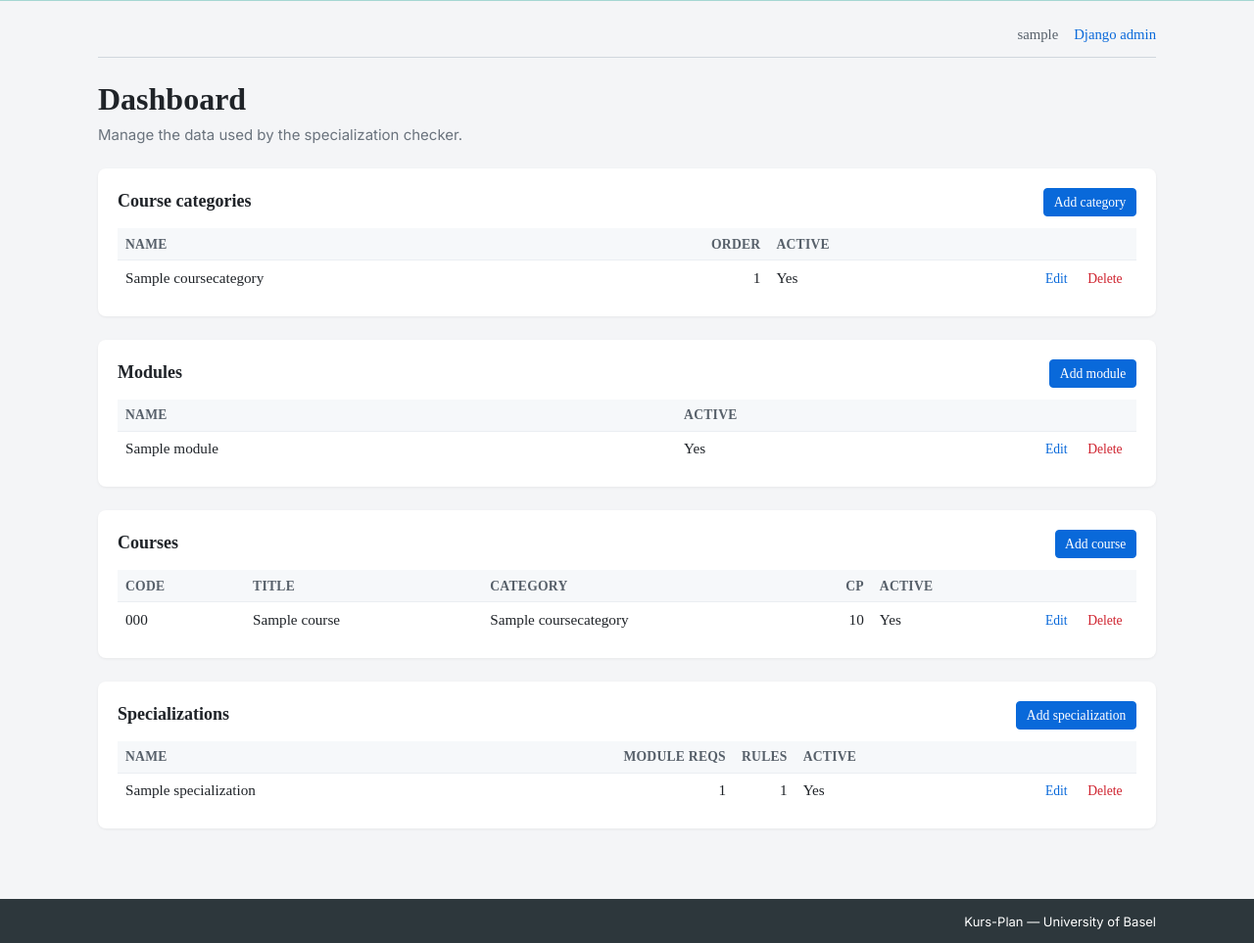
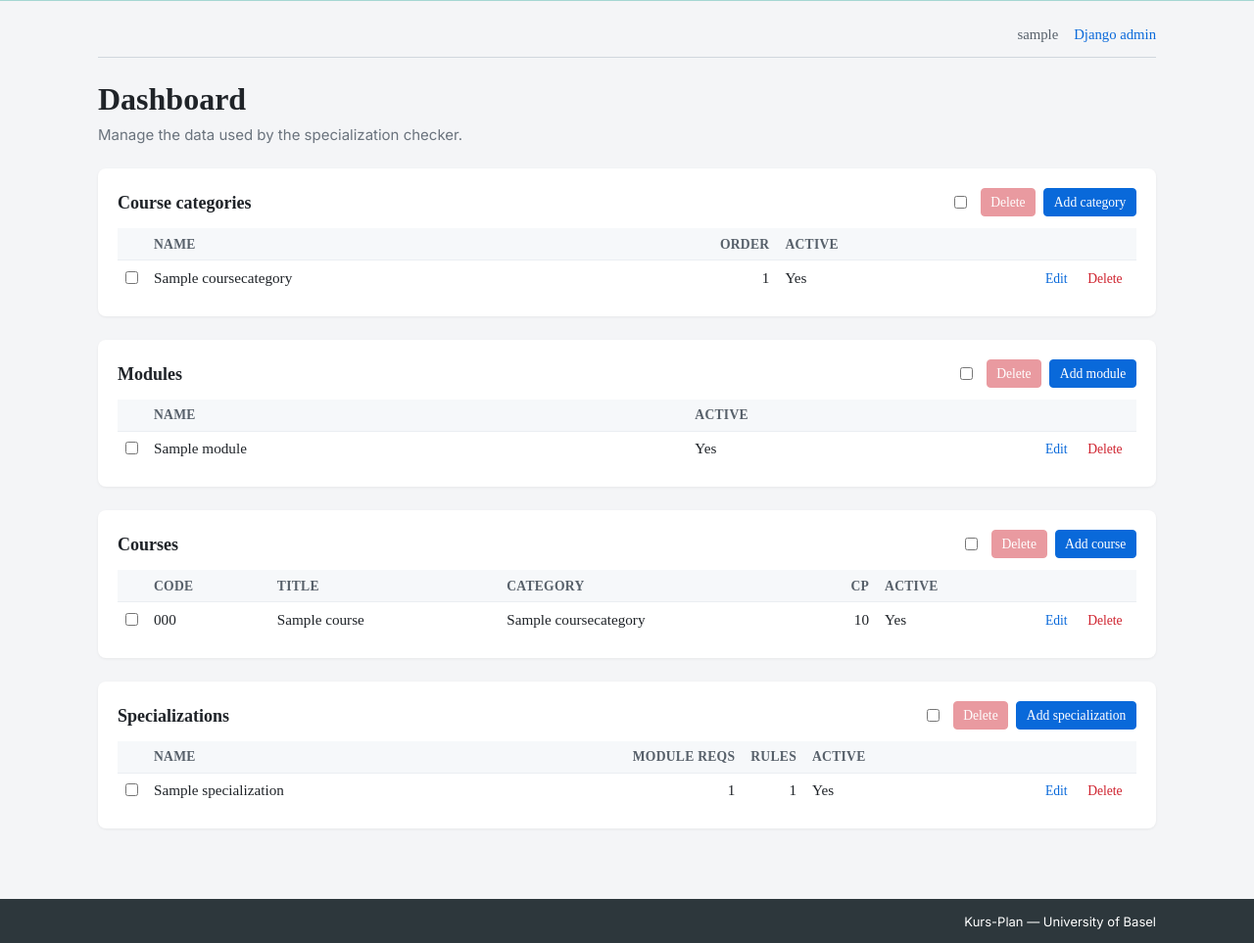
Before and after one commit to Mike-Devereux/Kurs-Plan, a Django app: page /manage/ in a window 1280 px wide. Shown: the part 190-1153 px from the top of the page at 98% size. Run offline with Django 5.2, Linux system fonts and the light colour scheme; a user stored in the database is signed in; tables that the repository leaves empty hold one stand-in row (values such as "Sample post").

Commit message:
Added "select all" and bulk delete functionality to course management page

```diff
--- a/manage/forms.py
+++ b/manage/forms.py
@@ -55,6 +55,7 @@ class CourseForm(forms.ModelForm):
             'active',
         ]
         widgets = {
+            'credit_points': forms.NumberInput(attrs={'step': '1'}),
             'modules': forms.CheckboxSelectMultiple(),
             'description': forms.Textarea(attrs={'rows': 3}),
             'notes': forms.Textarea(attrs={'rows': 3}),
--- a/manage/static/manage/manage.css
+++ b/manage/static/manage/manage.css
@@ -79,6 +79,29 @@ a {
     margin-bottom: 0.75rem;
 }
 
+.box__actions {
+    display: flex;
+    align-items: center;
+    gap: 0.5rem;
+    flex-shrink: 0;
+}
+
+.bulk-list-form .box__header {
+    margin-bottom: 0.75rem;
+}
+
+.box [data-bulk-delete] {
+    opacity: 0.45;
+    cursor: not-allowed;
+    pointer-events: none;
+}
+
+.box:has([data-bulk-item]:checked) [data-bulk-delete] {
+    opacity: 1;
+    cursor: pointer;
+    pointer-events: auto;
+}
+
 .box__title {
     font-size: 1.125rem;
     margin: 0;
@@ -136,6 +159,32 @@ a {
     white-space: nowrap;
 }
 
+.list-table th.bulk-select,
+.list-table td.bulk-select {
+    width: 1%;
+    white-space: nowrap;
+    text-align: center;
+    vertical-align: middle;
+}
+
+.bulk-select-label {
+    display: inline-flex;
+    align-items: center;
+    justify-content: center;
+    margin: 0;
+    cursor: pointer;
+}
+
+.bulk-select-label--header {
+    margin-right: 0.15rem;
+}
+
+.list-table th.bulk-select input,
+.list-table td.bulk-select input {
+    margin: 0;
+    cursor: pointer;
+}
+
 .list-table td.actions .btn + .btn {
     margin-left: 0.25rem;
 }
@@ -160,6 +209,15 @@ a {
 
 .btn:hover {
     background: #eaeef2;
+}
+
+.btn:disabled {
+    opacity: 0.5;
+    cursor: not-allowed;
+}
+
+.btn:disabled:hover {
+    background: #f6f8fa;
 }
 
 .btn:focus-visible {
--- a/manage/static/manage/manage.js
+++ b/manage/static/manage/manage.js
@@ -1,3 +1,16 @@
+/** Toggle every row checkbox in the same dashboard box. */
+function applyBulkSelectAll(selectAll) {
+    var box = selectAll && selectAll.closest ? selectAll.closest('.box') : null;
+    if (!box) {
+        return;
+    }
+    var checked = selectAll.checked;
+    box.querySelectorAll('[data-bulk-item]').forEach(function (item) {
+        item.checked = checked;
+    });
+    selectAll.indeterminate = false;
+}
+
 (function () {
     'use strict';
 
@@ -120,12 +133,84 @@
         }
     });
 
+    function getBulkBox(el) {
+        return el && el.closest ? el.closest('.box') : null;
+    }
+
+    function syncBulkSelectAll(box) {
+        if (!box) {
+            return;
+        }
+        var selectAll = box.querySelector('[data-bulk-select-all]');
+        if (!selectAll) {
+            return;
+        }
+        var items = box.querySelectorAll('[data-bulk-item]');
+        if (items.length === 0) {
+            selectAll.checked = false;
+            selectAll.indeterminate = false;
+            selectAll.disabled = true;
+            return;
+        }
+        selectAll.disabled = false;
+        var checkedCount = box.querySelectorAll('[data-bulk-item]:checked').length;
+        selectAll.checked = checkedCount === items.length;
+        selectAll.indeterminate = checkedCount > 0 && checkedCount < items.length;
+    }
+
+    function initBulkBox(box) {
+        syncBulkSelectAll(box);
+    }
+
+    function initBulkForms(root) {
+        var scope = root || document;
+        if (scope.classList && scope.classList.contains('box')) {
+            initBulkBox(scope);
+            return;
+        }
+        scope.querySelectorAll('.box').forEach(initBulkBox);
+    }
+
+    document.addEventListener('change', function (e) {
+        if (!(e.target instanceof Element)) {
+            return;
+        }
+        var box = getBulkBox(e.target);
+        if (!box) {
+            return;
+        }
+        if (e.target.matches('[data-bulk-select-all]')) {
+            applyBulkSelectAll(e.target);
+            return;
+        }
+        if (e.target.matches('[data-bulk-item]')) {
+            syncBulkSelectAll(box);
+        }
+    });
+
+    document.body.addEventListener('htmx:confirm', function (e) {
+        var elt = e.detail && e.detail.elt;
+        if (!elt || !elt.matches('[data-bulk-delete]')) {
+            return;
+        }
+        var form = elt.closest('[data-bulk-form]');
+        if (!form || form.querySelectorAll('[data-bulk-item]:checked').length === 0) {
+            e.preventDefault();
+        }
+    });
+
     document.body.addEventListener('htmx:afterSwap', function (e) {
         if (e.target && e.target.id === 'modal') {
             focusFirstInModal();
             setupFocusTrap();
         }
+        if (e.target && e.target.classList && e.target.classList.contains('box__list')) {
+            var box = e.target.closest('.box');
+            initBulkBox(box);
+        }
     });
+
+    initBulkForms(document);
 
     document.addEventListener('click', function (e) {
         var btn = e.target.closest('[data-add-formset-row]');
--- a/manage/templates/manage/_box.html
+++ b/manage/templates/manage/_box.html
@@ -7,24 +7,14 @@ Reusable dashboard box. Include with:
        list_template='manage/partials/list_categories.html'
        items=categories
        add_url_name='manage:category_add'
-       add_label='Add category' %}
+       add_label='Add category'
+       bulk_delete_url_name='manage:category_bulk_delete' %}
 
 The inner #<box_id>-list element is the OOB swap target used by CRUD success
-responses, so the header (with the Add button) stays intact across refreshes.
+responses.
 {% endcomment %}
 <section class="box" id="{{ box_id }}" aria-labelledby="{{ box_id }}-title">
-    <header class="box__header">
-        <h2 class="box__title" id="{{ box_id }}-title">{{ title }}</h2>
-        {% if add_url_name %}
-            <button type="button" class="btn btn--primary btn--sm"
-                    hx-get="{% url add_url_name %}"
-                    hx-target="#modal"
-                    hx-swap="innerHTML">
-                {{ add_label|default:"Add" }}
-            </button>
-        {% endif %}
-    </header>
     <div id="{{ box_id }}-list" class="box__list">
-        {% include list_template %}
+        {% include list_template with items=items box_id=box_id title=title add_url_name=add_url_name add_label=add_label bulk_delete_url_name=bulk_delete_url_name %}
     </div>
 </section>
--- a/manage/templates/manage/base.html
+++ b/manage/templates/manage/base.html
@@ -10,7 +10,7 @@
 
 {% block extra_js %}
     <script src="https://unpkg.com/htmx.org@2.0.4" defer></script>
-    <script src="{% static 'manage/manage.js' %}" defer></script>
+    <script src="{% static 'manage/manage.js' %}?v=3" defer></script>
 {% endblock %}
 
 {% block content %}
--- a/manage/templates/manage/dashboard.html
+++ b/manage/templates/manage/dashboard.html
@@ -7,9 +7,9 @@
     <p class="page-subtitle">Manage the data used by the specialization checker.</p>
 
     <div class="dashboard">
-        {% include 'manage/_box.html' with title='Course categories' box_id='box-categories' list_template='manage/partials/list_categories.html' items=categories add_url_name='manage:category_add' add_label='Add category' %}
-        {% include 'manage/_box.html' with title='Modules' box_id='box-modules' list_template='manage/partials/list_modules.html' items=modules add_url_name='manage:module_add' add_label='Add module' %}
-        {% include 'manage/_box.html' with title='Courses' box_id='box-courses' list_template='manage/partials/list_courses.html' items=courses add_url_name='manage:course_add' add_label='Add course' %}
-        {% include 'manage/_box.html' with title='Specializations' box_id='box-specializations' list_template='manage/partials/list_specializations.html' items=specializations add_url_name='manage:specialization_add' add_label='Add specialization' %}
+        {% include 'manage/_box.html' with title='Course categories' box_id='box-categories' list_template='manage/partials/list_categories.html' items=categories add_url_name='manage:category_add' add_label='Add category' bulk_delete_url_name='manage:category_bulk_delete' %}
+        {% include 'manage/_box.html' with title='Modules' box_id='box-modules' list_template='manage/partials/list_modules.html' items=modules add_url_name='manage:module_add' add_label='Add module' bulk_delete_url_name='manage:module_bulk_delete' %}
+        {% include 'manage/_box.html' with title='Courses' box_id='box-courses' list_template='manage/partials/list_courses.html' items=courses add_url_name='manage:course_add' add_label='Add course' bulk_delete_url_name='manage:course_bulk_delete' %}
+        {% include 'manage/_box.html' with title='Specializations' box_id='box-specializations' list_template='manage/partials/list_specializations.html' items=specializations add_url_name='manage:specialization_add' add_label='Add specialization' bulk_delete_url_name='manage:specialization_bulk_delete' %}
     </div>
 {% endblock %}
--- /dev/null
+++ b/manage/templates/manage/partials/_bulk_box_shell.html
@@ -0,0 +1,32 @@
+<form id="{{ box_id }}-bulk-form"
+      class="bulk-list-form"
+      data-bulk-form
+      method="post"
+      action="{% url bulk_delete_url_name %}">
+    {% csrf_token %}
+    <header class="box__header">
+        <h2 class="box__title" id="{{ box_id }}-title">{{ title }}</h2>
+        <div class="box__actions">
+            {% if bulk_delete_url_name %}
+                <label class="bulk-select-label bulk-select-label--header"
+                       title="Select all">
+                    <input type="checkbox" data-bulk-select-all
+                           aria-label="Select all {{ title|lower }}"
+                           onchange="applyBulkSelectAll(this)">
+                </label>
+                <button type="submit" class="btn btn--danger btn--sm"
+                        data-bulk-delete
+                        hx-post="{% url bulk_delete_url_name %}"
+                        hx-swap="none"
+                        hx-confirm="Delete the selected items?">Delete</button>
+            {% endif %}
+            {% if add_url_name %}
+                <button type="button" class="btn btn--primary btn--sm"
+                        hx-get="{% url add_url_name %}"
+                        hx-target="#modal"
+                        hx-swap="innerHTML">
+                    {{ add_label|default:"Add" }}
+                </button>
+            {% endif %}
+        </div>
+    </header>
--- a/manage/templates/manage/partials/list_categories.html
+++ b/manage/templates/manage/partials/list_categories.html
@@ -1,7 +1,9 @@
+{% include 'manage/partials/_bulk_box_shell.html' with box_id=box_id title=title add_url_name=add_url_name add_label=add_label bulk_delete_url_name=bulk_delete_url_name %}
 {% if items %}
     <table class="list-table">
         <thead>
             <tr>
+                <th class="bulk-select" scope="col"><span class="visually-hidden">Select</span></th>
                 <th>Name</th>
                 <th class="num">Order</th>
                 <th>Active</th>
@@ -11,6 +13,13 @@
         <tbody>
             {% for category in items %}
                 <tr>
+                    <td class="bulk-select">
+                        <label class="bulk-select-label">
+                            <input type="checkbox" name="ids" value="{{ category.pk }}"
+                                   data-bulk-item
+                                   aria-label="Select {{ category.name }}">
+                        </label>
+                    </td>
                     <td>{{ category.name }}</td>
                     <td class="num">{{ category.display_order }}</td>
                     <td>{% if category.active %}Yes{% else %}No{% endif %}</td>
@@ -31,3 +40,4 @@
 {% else %}
     <p class="box__placeholder">No course categories yet.</p>
 {% endif %}
+</form>
--- a/manage/templates/manage/partials/list_courses.html
+++ b/manage/templates/manage/partials/list_courses.html
@@ -1,7 +1,9 @@
+{% include 'manage/partials/_bulk_box_shell.html' with box_id=box_id title=title add_url_name=add_url_name add_label=add_label bulk_delete_url_name=bulk_delete_url_name %}
 {% if items %}
     <table class="list-table">
         <thead>
             <tr>
+                <th class="bulk-select" scope="col"><span class="visually-hidden">Select</span></th>
                 <th>Code</th>
                 <th>Title</th>
                 <th>Category</th>
@@ -13,6 +15,13 @@
         <tbody>
             {% for course in items %}
                 <tr>
+                    <td class="bulk-select">
+                        <label class="bulk-select-label">
+                            <input type="checkbox" name="ids" value="{{ course.pk }}"
+                                   data-bulk-item
+                                   aria-label="Select {{ course.code }}">
+                        </label>
+                    </td>
                     <td>{{ course.code }}</td>
                     <td>{{ course.title }}</td>
                     <td>{{ course.category.name }}</td>
@@ -35,3 +44,4 @@
 {% else %}
     <p class="box__placeholder">No courses yet.</p>
 {% endif %}
+</form>
--- a/manage/templates/manage/partials/list_modules.html
+++ b/manage/templates/manage/partials/list_modules.html
@@ -1,7 +1,9 @@
+{% include 'manage/partials/_bulk_box_shell.html' with box_id=box_id title=title add_url_name=add_url_name add_label=add_label bulk_delete_url_name=bulk_delete_url_name %}
 {% if items %}
     <table class="list-table">
         <thead>
             <tr>
+                <th class="bulk-select" scope="col"><span class="visually-hidden">Select</span></th>
                 <th>Name</th>
                 <th>Active</th>
                 <th class="actions" aria-label="Actions"></th>
@@ -10,6 +12,13 @@
         <tbody>
             {% for module in items %}
                 <tr>
+                    <td class="bulk-select">
+                        <label class="bulk-select-label">
+                            <input type="checkbox" name="ids" value="{{ module.pk }}"
+                                   data-bulk-item
+                                   aria-label="Select {{ module.name }}">
+                        </label>
+                    </td>
                     <td>{{ module.name }}</td>
                     <td>{% if module.active %}Yes{% else %}No{% endif %}</td>
                     <td class="actions">
@@ -29,3 +38,4 @@
 {% else %}
     <p class="box__placeholder">No modules yet.</p>
 {% endif %}
+</form>
--- a/manage/templates/manage/partials/list_specializations.html
+++ b/manage/templates/manage/partials/list_specializations.html
@@ -1,7 +1,9 @@
+{% include 'manage/partials/_bulk_box_shell.html' with box_id=box_id title=title add_url_name=add_url_name add_label=add_label bulk_delete_url_name=bulk_delete_url_name %}
 {% if items %}
     <table class="list-table">
         <thead>
             <tr>
+                <th class="bulk-select" scope="col"><span class="visually-hidden">Select</span></th>
                 <th>Name</th>
                 <th class="num">Module reqs</th>
                 <th class="num">Rules</th>
@@ -12,6 +14,13 @@
         <tbody>
             {% for spec in items %}
                 <tr>
+                    <td class="bulk-select">
+                        <label class="bulk-select-label">
+                            <input type="checkbox" name="ids" value="{{ spec.pk }}"
+                                   data-bulk-item
+                                   aria-label="Select {{ spec.name }}">
+                        </label>
+                    </td>
                     <td>{{ spec.name }}</td>
                     <td class="num">{{ spec.requirement_count }}</td>
                     <td class="num">{{ spec.rule_count }}</td>
@@ -33,3 +42,4 @@
 {% else %}
     <p class="box__placeholder">No specializations yet.</p>
 {% endif %}
+</form>
--- a/manage/urls.py
+++ b/manage/urls.py
@@ -23,6 +23,8 @@ urlpatterns = [
          name='category_edit'),
     path('categories/<int:pk>/delete/', views.CategoryDeleteView.as_view(),
          name='category_delete'),
+    path('categories/bulk-delete/', views.CategoryBulkDeleteView.as_view(),
+         name='category_bulk_delete'),
 
     path('modules/add/', views.ModuleCreateView.as_view(),
          name='module_add'),
@@ -30,6 +32,8 @@ urlpatterns = [
          name='module_edit'),
     path('modules/<int:pk>/delete/', views.ModuleDeleteView.as_view(),
          name='module_delete'),
+    path('modules/bulk-delete/', views.ModuleBulkDeleteView.as_view(),
+         name='module_bulk_delete'),
 
     path('courses/add/', views.CourseCreateView.as_view(),
          name='course_add'),
@@ -37,6 +41,8 @@ urlpatterns = [
          name='course_edit'),
     path('courses/<int:pk>/delete/', views.CourseDeleteView.as_view(),
          name='course_delete'),
+    path('courses/bulk-delete/', views.CourseBulkDeleteView.as_view(),
+         name='course_bulk_delete'),
 
     path('specializations/add/', views.SpecializationCreateView.as_view(),
          name='specialization_add'),
@@ -46,4 +52,7 @@ urlpatterns = [
     path('specializations/<int:pk>/delete/',
          views.SpecializationDeleteView.as_view(),
          name='specialization_delete'),
+    path('specializations/bulk-delete/',
+         views.SpecializationBulkDeleteView.as_view(),
+         name='specialization_bulk_delete'),
 ]
--- a/manage/views.py
+++ b/manage/views.py
@@ -20,6 +20,8 @@ from .forms import (
     SpecializationModuleRequirementFormSet,
 )
 from .mixins import (
+    BulkDeleteView,
+    DashboardListMixin,
     ModalContextMixin,
     ModalDeleteMixin,
     ModalFormMixin,
@@ -46,9 +48,13 @@ class DashboardView(StaffRequiredMixin, TemplateView):
 # --- Course categories -------------------------------------------------------
 
 
-class _CategoryListMixin:
+class _CategoryListMixin(DashboardListMixin):
     list_box_id = 'box-categories'
     list_template_name = 'manage/partials/list_categories.html'
+    bulk_delete_url_name = 'manage:category_bulk_delete'
+    box_title = 'Course categories'
+    add_url_name = 'manage:category_add'
+    add_label = 'Add category'
 
     def get_list_queryset(self):
         return CourseCategory.objects.all()
@@ -80,12 +86,20 @@ class CategoryDeleteView(
     page_title = 'Delete course category'
 
 
+class CategoryBulkDeleteView(_CategoryListMixin, BulkDeleteView):
+    pass
+
+
 # --- Modules -----------------------------------------------------------------
 
 
-class _ModuleListMixin:
+class _ModuleListMixin(DashboardListMixin):
     list_box_id = 'box-modules'
     list_template_name = 'manage/partials/list_modules.html'
+    bulk_delete_url_name = 'manage:module_bulk_delete'
+    box_title = 'Modules'
+    add_url_name = 'manage:module_add'
+    add_label = 'Add module'
 
     def get_list_queryset(self):
         return Module.objects.all()
@@ -117,12 +131,20 @@ class ModuleDeleteView(
     page_title = 'Delete module'
 
 
+class ModuleBulkDeleteView(_ModuleListMixin, BulkDeleteView):
+    pass
+
+
 # --- Courses -----------------------------------------------------------------
 
 
-class _CourseListMixin:
+class _CourseListMixin(DashboardListMixin):
     list_box_id = 'box-courses'
     list_template_name = 'manage/partials/list_courses.html'
+    bulk_delete_url_name = 'manage:course_bulk_delete'
+    box_title = 'Courses'
+    add_url_name = 'manage:course_add'
+    add_label = 'Add course'
 
     def get_list_queryset(self):
         return Course.objects.select_related('category').all()
@@ -154,12 +176,20 @@ class CourseDeleteView(
     page_title = 'Delete course'
 
 
+class CourseBulkDeleteView(_CourseListMixin, BulkDeleteView):
+    pass
+
+
 # --- Specializations --------------------------------------------------------
 
 
-class _SpecializationListMixin:
+class _SpecializationListMixin(DashboardListMixin):
     list_box_id = 'box-specializations'
     list_template_name = 'manage/partials/list_specializations.html'
+    bulk_delete_url_name = 'manage:specialization_bulk_delete'
+    box_title = 'Specializations'
+    add_url_name = 'manage:specialization_add'
+    add_label = 'Add specialization'
 
     def get_list_queryset(self):
         return Specialization.objects.annotate(
@@ -278,3 +308,7 @@ class SpecializationDeleteView(
     model = Specialization
     fragment_template_name = 'manage/partials/confirm_delete.html'
     page_title = 'Delete specialization'
+
+
+class SpecializationBulkDeleteView(_SpecializationListMixin, BulkDeleteView):
+    pass
```
Also changed, not shown: manage/mixins.py (+91 -1 lines), manage/templates/manage/partials/bulk_delete_protected.html (added, +27 -0 lines), manage/tests.py (+92 -0 lines).
